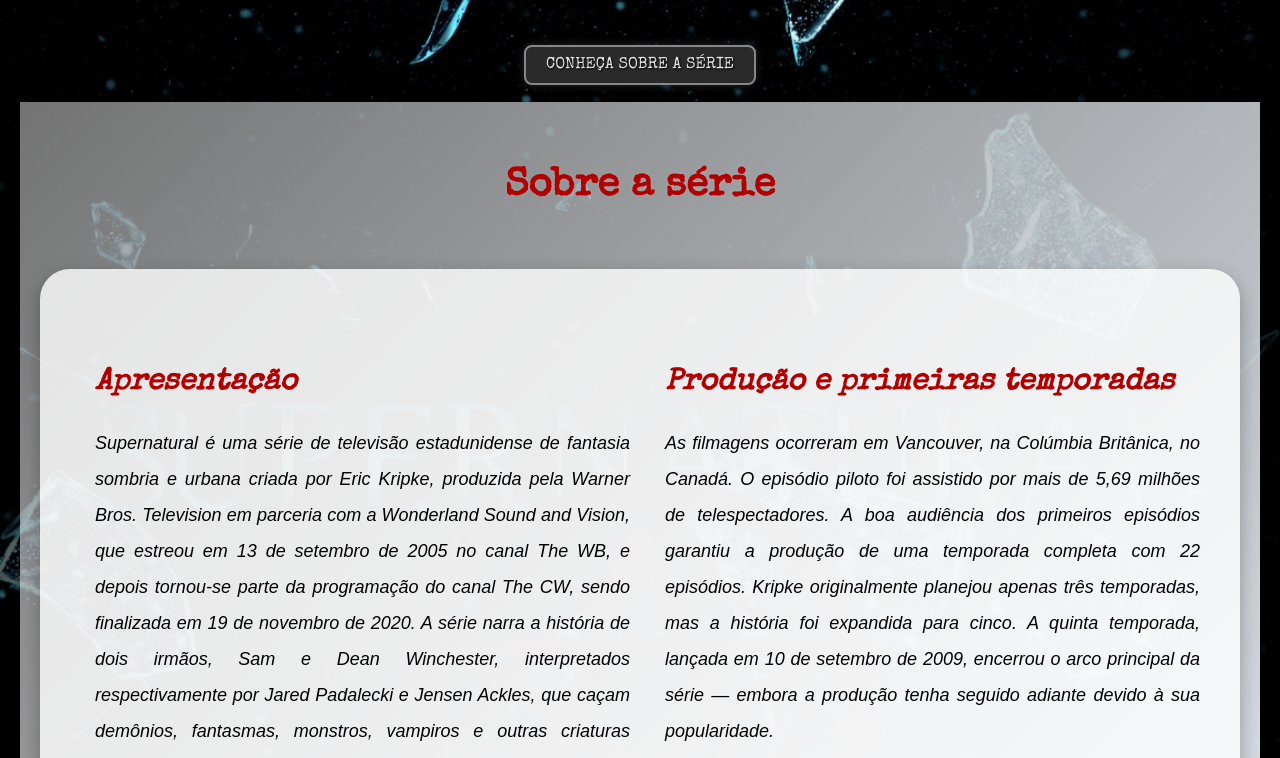
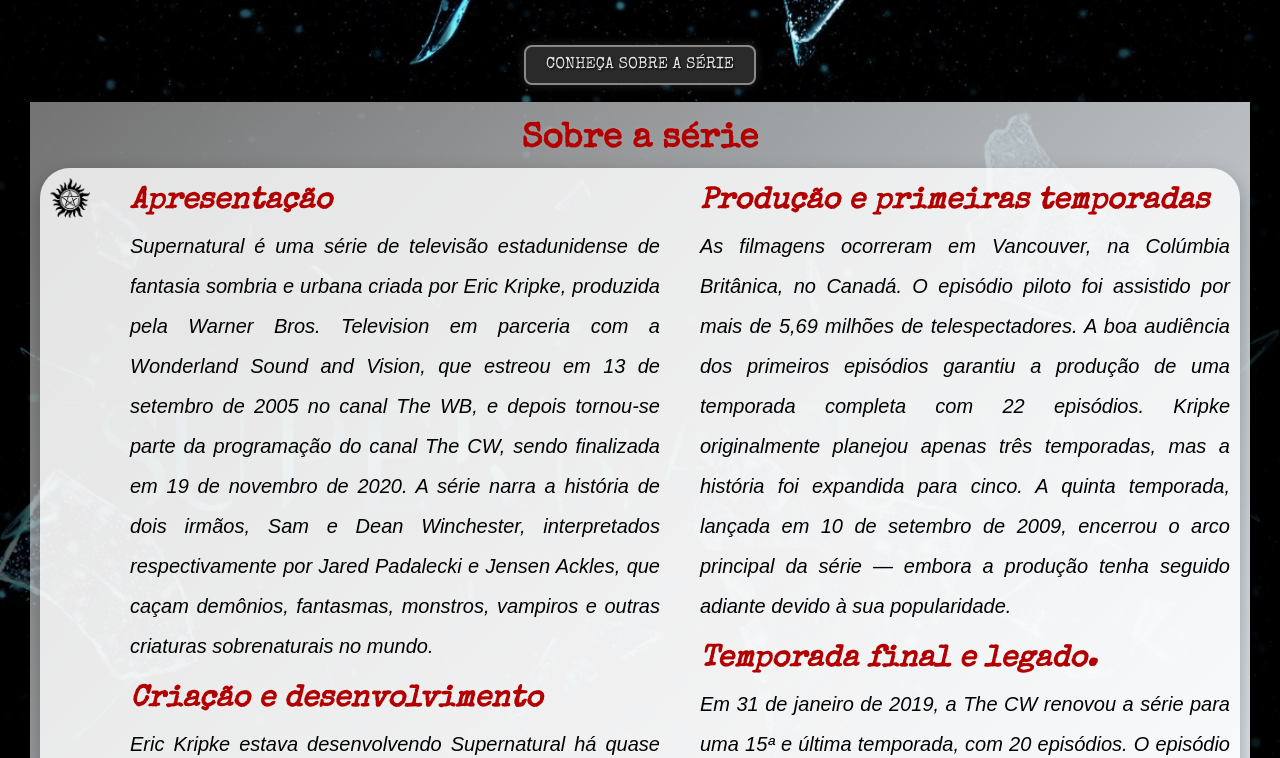
Before and after one commit to 1camargo/pi-supernatural, a plain HTML site: page index.html in a window 1280 px wide. Shown: the part 698-1456 px from the top of the page. Drawn offline with nearby package versions, Linux system fonts and the light colour scheme.

Commit message:
style: ajustando CSS da página sobre e adicionando a imagem

```diff
--- a/index.html
+++ b/index.html
@@ -45,11 +45,12 @@
 		</section>
 
         <section class="sobre fade-in-scroll" id="sobre">
-        <div id="quadrado2">
-            <h2 class="titulo-sobre">Sobre a série</h2>
+			<div id="quadrado2">
+				<h2 class="titulo-sobre">Sobre a série</h2>
 
-            <div class="container-sobre">
-                <div class="coluna-sobre">
+				<div class="container-sobre">
+					<img src="image/selo.png" alt="Imagem do sobre">
+					<div class="coluna-sobre">
                     <h3>Apresentação</h3>
                     <p>Supernatural é uma série de televisão estadunidense de fantasia sombria e urbana criada por Eric Kripke, produzida pela Warner Bros. Television em parceria com a Wonderland Sound and Vision, que estreou em 13 de setembro de 2005 no canal The WB, e depois tornou-se parte da programação do canal The CW, sendo finalizada em 19 de novembro de 2020. A série narra a história de dois irmãos, Sam e Dean Winchester, interpretados respectivamente por Jared Padalecki e Jensen Ackles, que caçam demônios, fantasmas, monstros, vampiros e outras criaturas sobrenaturais no mundo.</p>
 
--- a/style/index.css
+++ b/style/index.css
@@ -190,11 +190,16 @@
     text-align: justify;
 }
 
+.sobre img {
+    height: 40px;
+    width: 40px;
+}
 
 .titulo-sobre {
-    font-size: 40px;
+    font-size: 35px;
     font-family: 'Special Elite', cursive;
-    margin-bottom: 50px;
+    margin-top: 0;
+    margin-bottom: 0;
     color: #b20000;
 }
 
@@ -211,7 +216,7 @@
     background: rgba(255, 255, 255, 0.8);
     border-radius: 30px;
     box-shadow: 0px 8px 20px rgba(0, 0, 0, 0.3);
-    padding: 40px;
+    padding: 10px;
 }
 
 .coluna-sobre {
@@ -223,34 +228,34 @@
 .coluna-sobre h3 {
     color: #b20000;
     font-size: 30px;
-    margin-bottom: 5px;
+    margin: 0;
 }
 
 .coluna-sobre p {
-    font-size: 18px;
+    font-size: 20px;
     margin-bottom: 20px;
     line-height: 2;
     text-align: justify;
     font-family: 'Poppins', sans-serif;
-
-
+    margin: 0;
+    margin-bottom: 10px;
 }
 
 .coluna-sobre {
     font-style: italic;
     font-size: 15px;
     color: #000000;
-    padding-left: 15px;
-    margin-top: 20px;
+    padding-left: 20px;
+    margin-top: 0;
     align-items: end;
 }
 
 #quadrado2 {
     background-color: rgba(255, 255, 255, 0.815);
-    padding: 20px;
+    padding: 10px;
     max-width: 1200px;
     width: 100%;
     text-align: center;
-    margin: 0 auto;
+    margin: 0;
     background: linear-gradient(135deg, rgba(255, 255, 255, 0.45), rgb(240, 248, 255));
 }
```
Also changed, not shown: image/selo.png (added).
